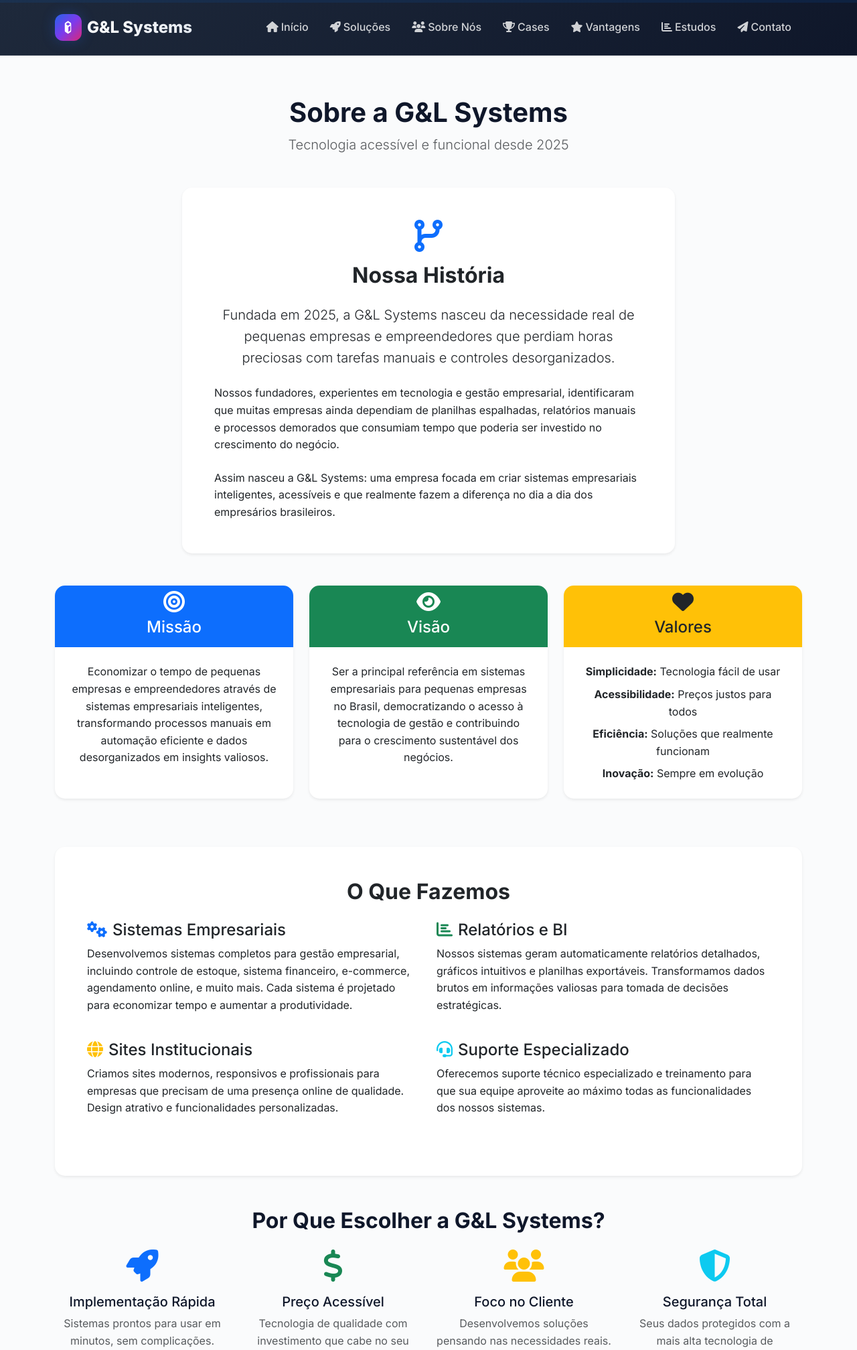
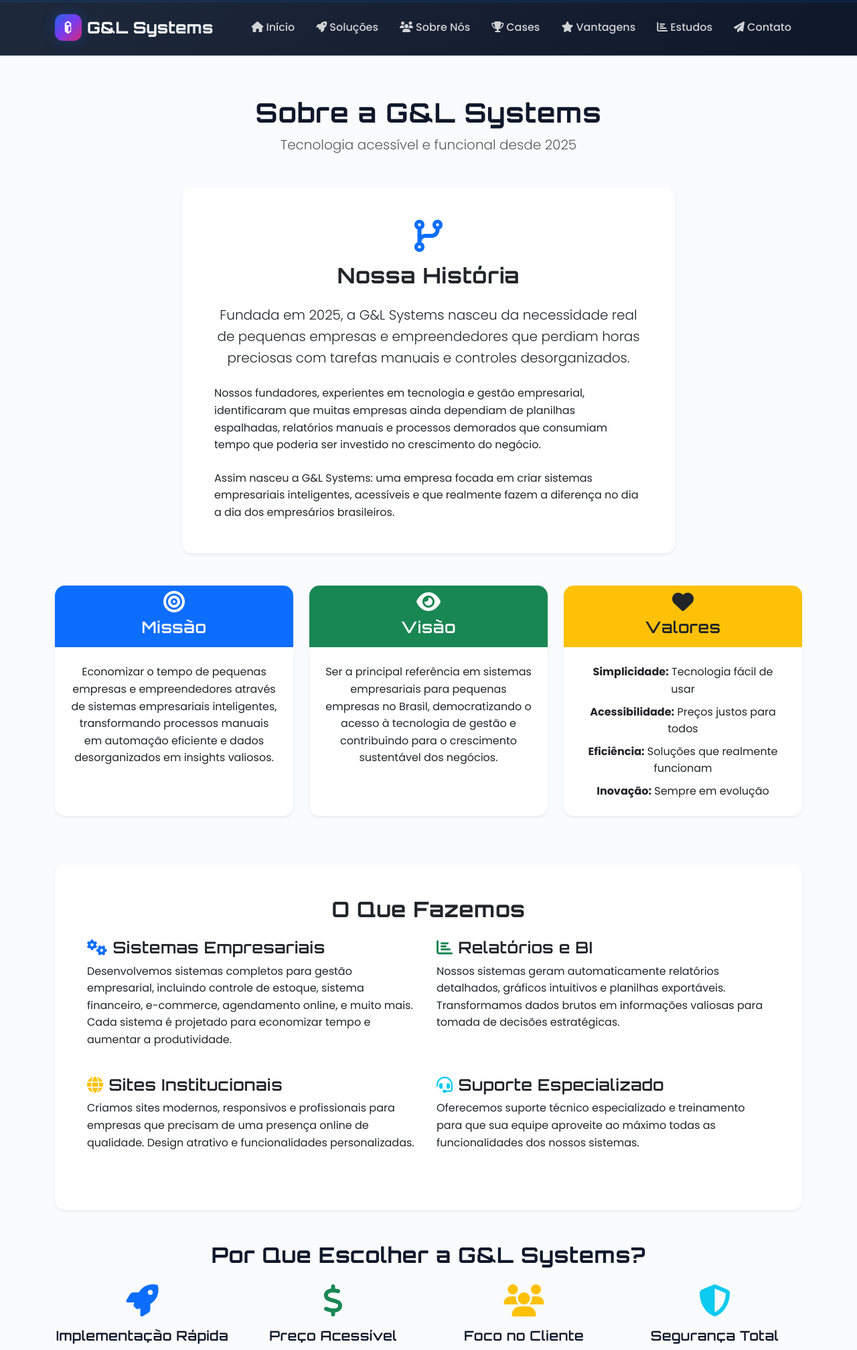
Before and after one commit to lsfrenzel/GLSystemsSite, a Flask app: page /sobre in a window 1280 px wide. Shown: the top 2015 px of the page at 67% size. Run offline with Flask 3, Linux system fonts and the light colour scheme; some libraries are stand-ins or nearby versions.

Commit message:
Update typography to use Orbitron for titles and Poppins for body text
Integrates Orbitron and Poppins fonts into the application's CSS and HTML, specifically targeting headings, navigation, buttons, and body content for a refined typographic hierarchy.

Replit-Commit-Author: Agent
Replit-Commit-Session-Id: 71e2849f-657f-44bc-a6e3-e48468e3d762
Replit-Commit-Checkpoint-Type: full_checkpoint
Replit-Commit-Screenshot-Url: https://storage.googleapis.com/screenshot-production-us-central1/3a3d4ef1-1b04-4954-bb84-1f56ddb1f6e8/71e2849f-657f-44bc-a6e3-e48468e3d762/QTqocIw

```diff
--- a/static/css/style.css
+++ b/static/css/style.css
@@ -46,10 +46,32 @@
 }
 
 body {
-    font-family: 'Inter', -apple-system, BlinkMacSystemFont, 'Segoe UI', Roboto, sans-serif;
+    font-family: 'Poppins', -apple-system, BlinkMacSystemFont, 'Segoe UI', Roboto, sans-serif;
     line-height: 1.6;
     background-color: #fafbfc;
     color: var(--dark-color);
+}
+
+/* Typography System */
+h1, h2, h3, h4, h5, h6 {
+    font-family: 'Orbitron', monospace;
+    font-weight: 600;
+    letter-spacing: 0.02em;
+}
+
+.navbar-brand {
+    font-family: 'Orbitron', monospace !important;
+    font-weight: 700;
+}
+
+.btn {
+    font-family: 'Poppins', sans-serif;
+    font-weight: 500;
+}
+
+.nav-link {
+    font-family: 'Poppins', sans-serif;
+    font-weight: 400;
 }
 
 /* Modern Navigation */
@@ -229,17 +251,23 @@ body {
 }
 
 .hero-title {
+    font-family: 'Orbitron', monospace;
+    font-weight: 800;
+    font-size: 3.5rem;
     line-height: 1.1;
     margin-bottom: 1.5rem;
+    letter-spacing: 0.02em;
 }
 
 .text-gradient {
+    font-family: 'Orbitron', monospace;
     background: linear-gradient(135deg, #00ffff 0%, #ff00ff 50%, #00ff88 100%);
     -webkit-background-clip: text;
     -webkit-text-fill-color: transparent;
     background-clip: text;
     text-shadow: 0 0 30px rgba(0, 255, 255, 0.5);
     filter: drop-shadow(0 0 10px rgba(255, 0, 255, 0.4));
+    letter-spacing: 0.02em;
 }
 
 .hero-stats {
@@ -256,12 +284,14 @@ body {
 }
 
 .stat-number {
+    font-family: 'Orbitron', monospace;
     font-size: 2rem;
     font-weight: 800;
     color: #00ffff;
     margin-bottom: 0.25rem;
     text-shadow: 0 0 15px rgba(0, 255, 255, 0.8);
     filter: drop-shadow(0 0 5px rgba(0, 255, 255, 0.5));
+    letter-spacing: 0.01em;
 }
 
 .stat-label {
--- a/templates/base.html
+++ b/templates/base.html
@@ -12,7 +12,7 @@
     <!-- Chart.js -->
     <script src="https://cdn.jsdelivr.net/npm/chart.js"></script>
     <!-- Google Fonts -->
-    <link href="https://fonts.googleapis.com/css2?family=Inter:wght@300;400;500;600;700;800&display=swap" rel="stylesheet">
+    <link href="https://fonts.googleapis.com/css2?family=Orbitron:wght@400;500;600;700;800;900&family=Poppins:wght@300;400;500;600;700&display=swap" rel="stylesheet">
     <!-- Animate.css -->
     <link href="https://cdnjs.cloudflare.com/ajax/libs/animate.css/4.1.1/animate.min.css" rel="stylesheet">
     <!-- Custom CSS -->
```
Also changed, not shown: 1 other file.
